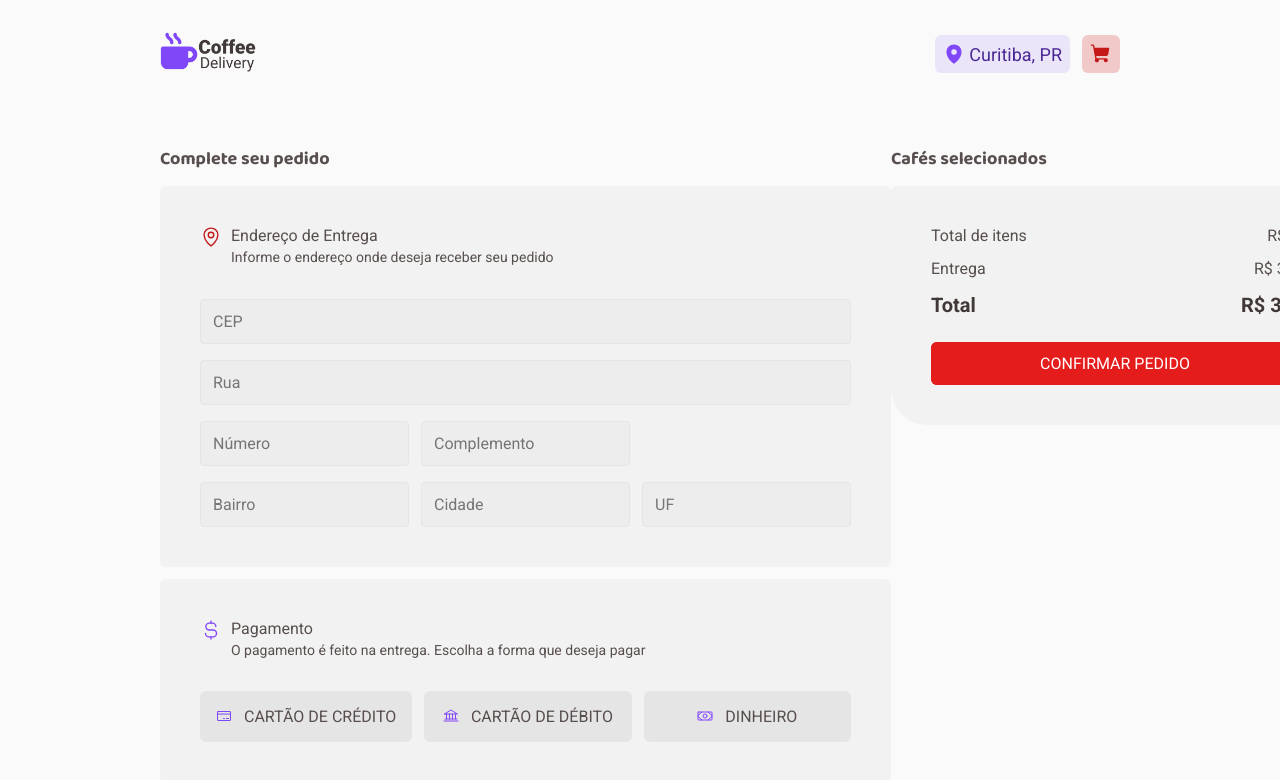
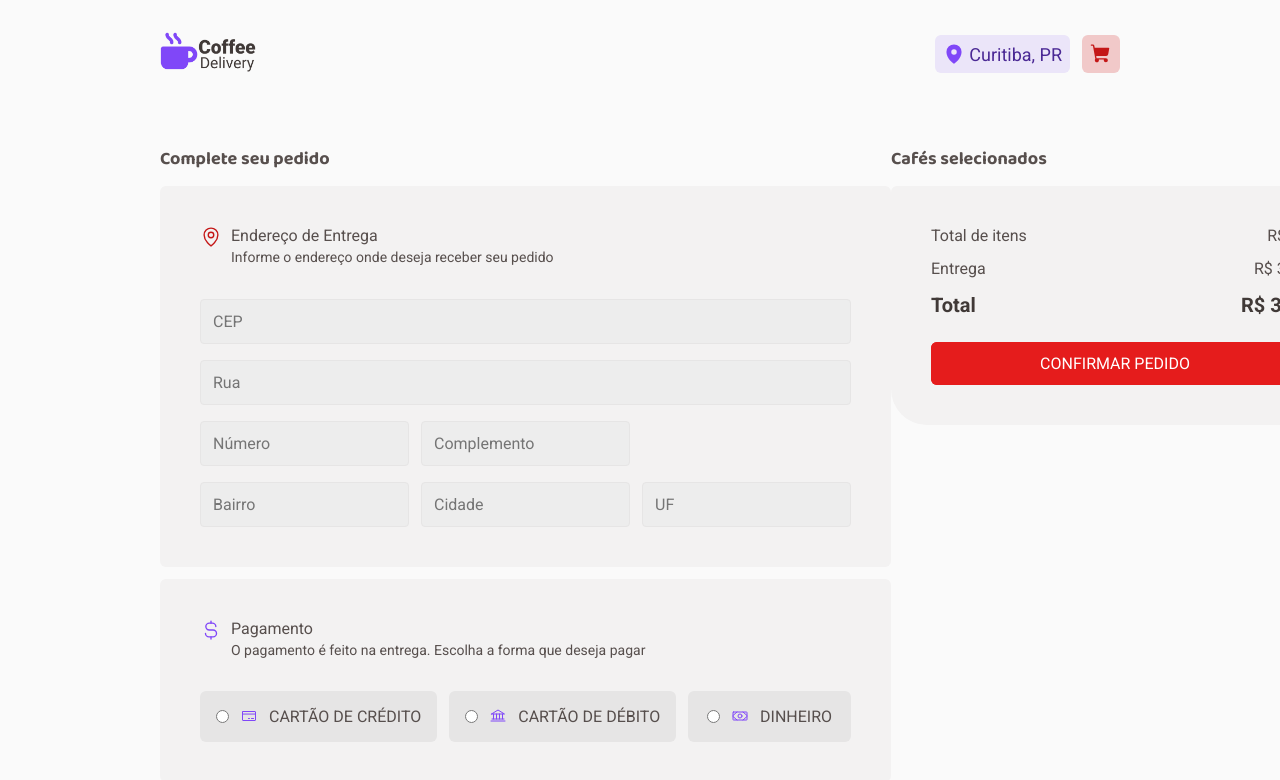
Before and after one commit to CarlosSFr/coffeeshop-ts, a React (Vite) app: page /checkout in a window 1280 px wide. Shown: the top 780 px of the page. Built offline with nearby package versions, Linux system fonts and the light colour scheme.

Commit message:
Adding functionalities to the Checkout page

```diff
--- a/src/components/Payment/styles.ts
+++ /dev/null
@@ -1,25 +0,0 @@
-import styled from "styled-components";
-
-export const PaymentButton = styled.label`
-    padding: 1rem;
-    color: ${props => props.theme["gray-700"]};
-    background-color: ${props => props.theme["gray-400"]};
-    border: none;
-    border-radius: 6px;
-    gap: 0.75rem;
-    display: flex;
-    align-items: center;
-    justify-content: center;
-    width: 100%;
-    max-height: 51px;
-    white-space: nowrap;
-    font-family: "Roboto", sans-serif;
-    font-size: 1rem;
-    font-weight: 400;
-
-    &:hover{
-        background-color: ${props => props.theme["gray-500"]};
-        cursor: pointer;
-    }
-
-`
--- a/src/pages/Checkout/index.tsx
+++ b/src/pages/Checkout/index.tsx
@@ -8,6 +8,7 @@ import {
     LeftContainer,
     NeighborCity,
     NumberComplement,
+    PaymentButton,
     PaymentContainer,
     RightContainer,
     SubmitButton,
@@ -19,11 +20,14 @@ import { CoffeeSum } from "./components/CoffeeSum";
 import { NavLink } from "react-router-dom"
 import { useContext } from "react";
 import { CartContext } from "../../contexts/CartContext";
-import { PaymentButton } from "../../components/Payment/styles";
 
 export function Checkout(){
 
     const { arrayItems } = useContext(CartContext)
+
+    // function handlePaymentMethod(){
+
+    // }
 
     function sumOfCartItem(){
         let priceUnit = 0;
@@ -74,10 +78,19 @@ export function Checkout(){
                         <CurrencyDollarSimple size={22} color="#8047F8" /><span>Pagamento</span>
                         <p>O pagamento é feito na entrega. Escolha a forma que deseja pagar</p>
                     </TextContainer>
-                    <ButtonContainer>
-                        <PaymentButton> <CreditCard size={16} color="#8047F8"/>CARTÃO DE CRÉDITO</PaymentButton>
-                        <PaymentButton> <Bank size={16} color="#8047F8"/> CARTÃO DE DÉBITO</PaymentButton>
-                        <PaymentButton> <Money size={16} color="#8047F8"/>DINHEIRO </PaymentButton>
+                    <ButtonContainer className="radio-group" >
+                        <PaymentButton className="container" >
+                            <input type="radio" name="radio"/>
+                            <CreditCard size={16} color="#8047F8"/>CARTÃO DE CRÉDITO
+                        </PaymentButton>
+                        <PaymentButton className="container">
+                            <input type="radio" name="radio" />
+                            <Bank size={16} color="#8047F8"/> CARTÃO DE DÉBITO
+                        </PaymentButton>
+                        <PaymentButton className="container">
+                            <input type="radio" name="radio" />
+                            <Money size={16} color="#8047F8"/>DINHEIRO
+                        </PaymentButton>
                     </ButtonContainer>
                 </PaymentContainer>
             </LeftContainer>
--- a/src/pages/Checkout/styles.ts
+++ b/src/pages/Checkout/styles.ts
@@ -92,6 +92,36 @@ export const ButtonContainer = styled.div`
     gap: 0.75rem;
 
 `
+export const PaymentButton = styled.label`
+    padding: 1rem;
+    color: ${props => props.theme["gray-700"]};
+    background-color: ${props => props.theme["gray-400"]};
+    border: none;
+    border-radius: 6px;
+    gap: 0.75rem;
+    display: flex;
+    align-items: center;
+    justify-content: center;
+    width: 100%;
+    max-height: 51px;
+    white-space: nowrap;
+    font-family: "Roboto", sans-serif;
+    font-size: 1rem;
+    font-weight: 400;
+
+    /* input{
+        position: absolute;
+        opacity: 0;
+        cursor: pointer;
+        height: 0;
+        width: 0;
+    } */
+
+    &:hover{
+        background-color: ${props => props.theme["gray-500"]};
+        cursor: pointer;
+    }
+`
 
 export const RightContainer = styled.div`
     display: flex;
```
Also changed, not shown: src/components/Payment/index.tsx (deleted, +0 -7 lines).
